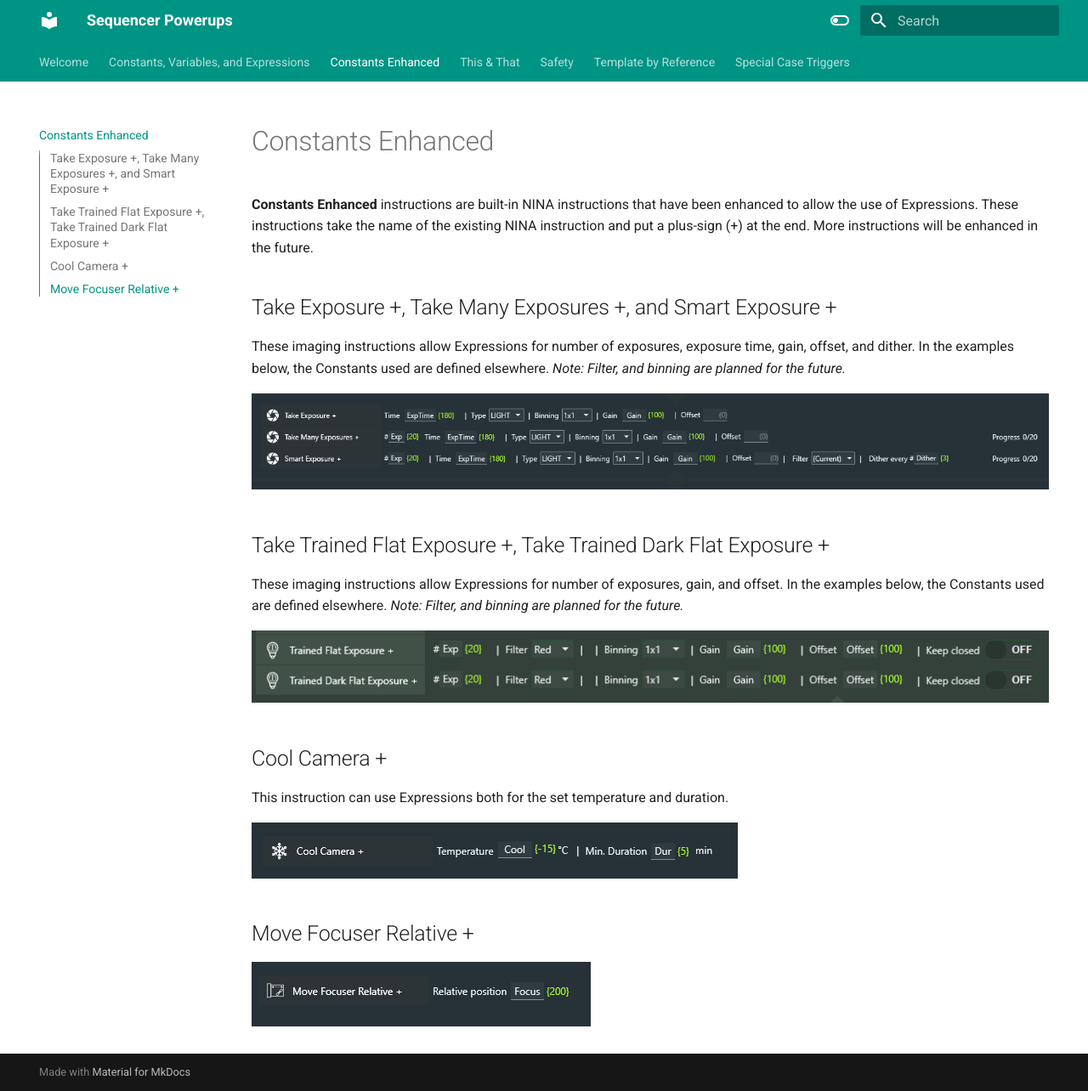
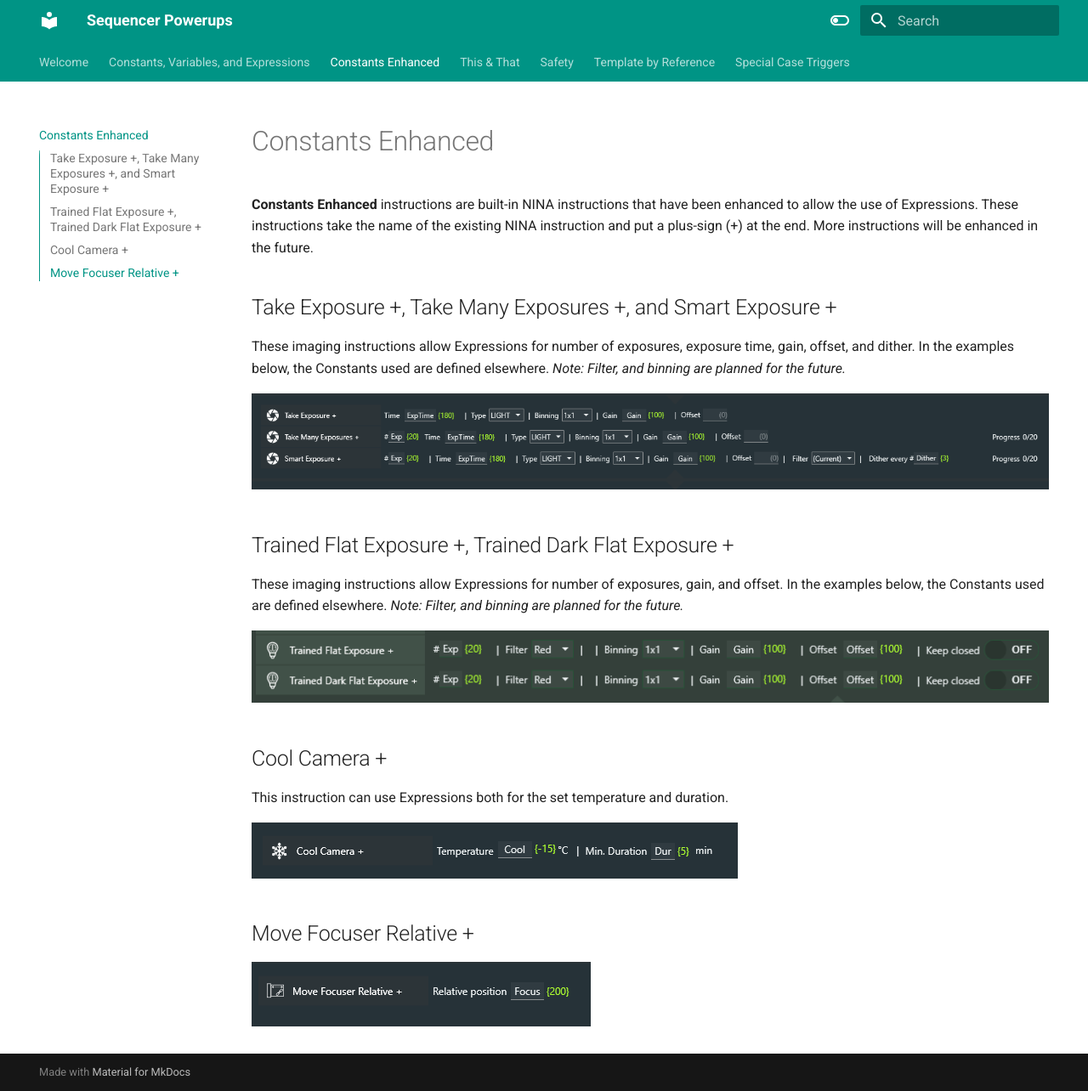
Before and after one commit to marcblank/marcblank.github.io, an MkDocs documentation site: the page built from docs/Constants Enhanced.md, in a window 1280 px wide and 1284 px high. Shown: the whole window at 85% size. Built offline with MkDocs 1.6.1 and Material for MkDocs 9.7.7, drawn with Linux system fonts in a browser that asks for light colours.

Commit message:
Reasonably uptodate

```diff
--- a/docs/Constants Enhanced.md
+++ b/docs/Constants Enhanced.md
@@ -7,7 +7,7 @@
 
 ![](Exposure.png)
 
-## Take Trained Flat Exposure +, Take Trained Dark Flat Exposure +
+## Trained Flat Exposure +, Trained Dark Flat Exposure +
 
 These imaging instructions allow Expressions for number of exposures, gain, and offset.  In the examples below, the Constants used are defined elsewhere. *Note: Filter, and binning are planned for the future.*
 
```
